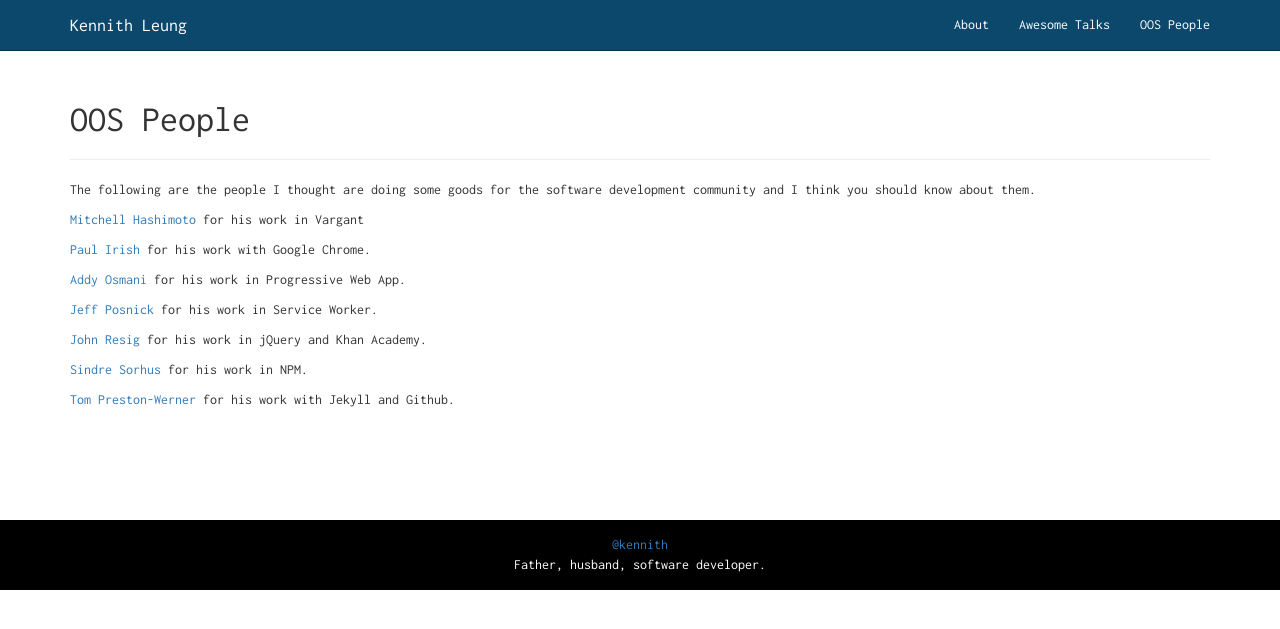
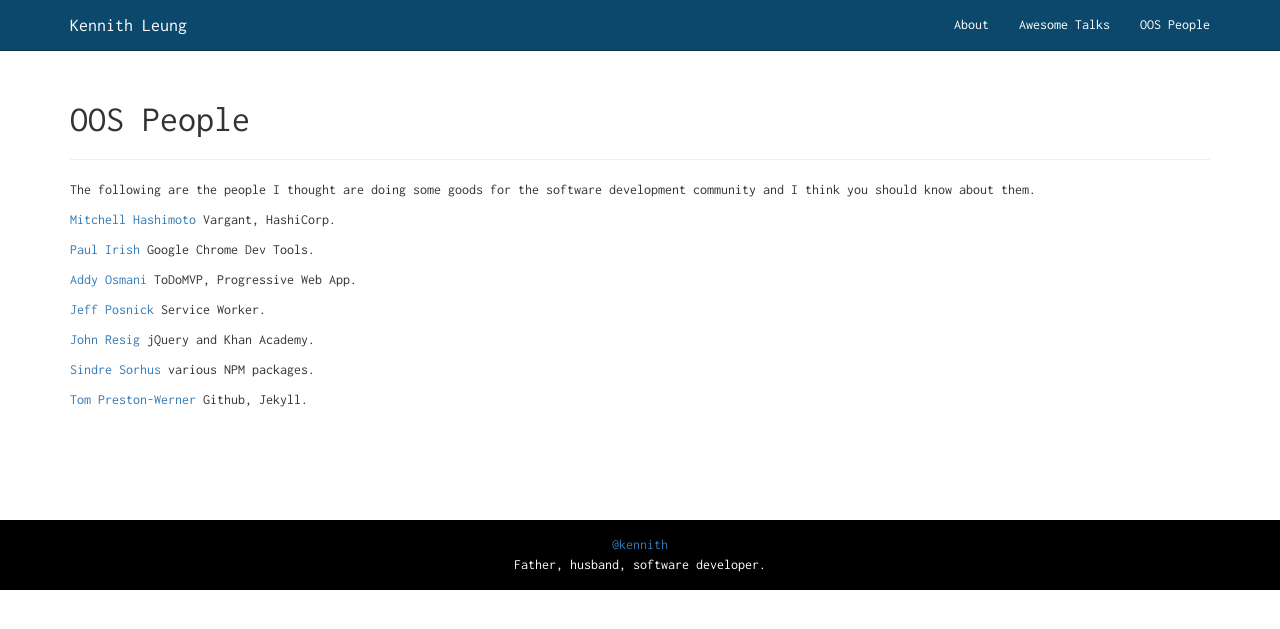
Before and after one commit to kennith/kennith.github.io, a Jekyll site: the page built from oos-people.md, in a window 1280 px wide. Shown: the top 629 px of the page. Built offline with Jekyll 4.4.1, drawn with Linux system fonts in a browser that asks for light colours.

Commit message:
Update OOS people description

```diff
--- a/oos-people.md
+++ b/oos-people.md
@@ -7,16 +7,16 @@
 The following are the people I thought are doing some goods for the software development community and I think you should know about them.
 
 
-[Mitchell Hashimoto](https://github.com/mitchellh) for his work in Vargant
+[Mitchell Hashimoto](https://github.com/mitchellh) Vargant, HashiCorp.
 
-[Paul Irish](https://github.com/paulirish) for his work with Google Chrome.
+[Paul Irish](https://github.com/paulirish) Google Chrome Dev Tools.
 
-[Addy Osmani](https://github.com/addyosmani) for his work in Progressive Web App.
+[Addy Osmani](https://github.com/addyosmani) ToDoMVP, Progressive Web App.
 
-[Jeff Posnick](https://github.com/jeffposnick) for his work in Service Worker.
+[Jeff Posnick](https://github.com/jeffposnick) Service Worker.
 
-[John Resig](https://github.com/jeresig) for his work in jQuery and Khan Academy.
+[John Resig](https://github.com/jeresig) jQuery and Khan Academy.
 
-[Sindre Sorhus](https://github.com/sindresorhus) for his work in NPM.
+[Sindre Sorhus](https://github.com/sindresorhus) various NPM packages.
 
-[Tom Preston-Werner](https://github.com/mojombo) for his work with Jekyll and Github.
+[Tom Preston-Werner](https://github.com/mojombo) Github, Jekyll.
```
